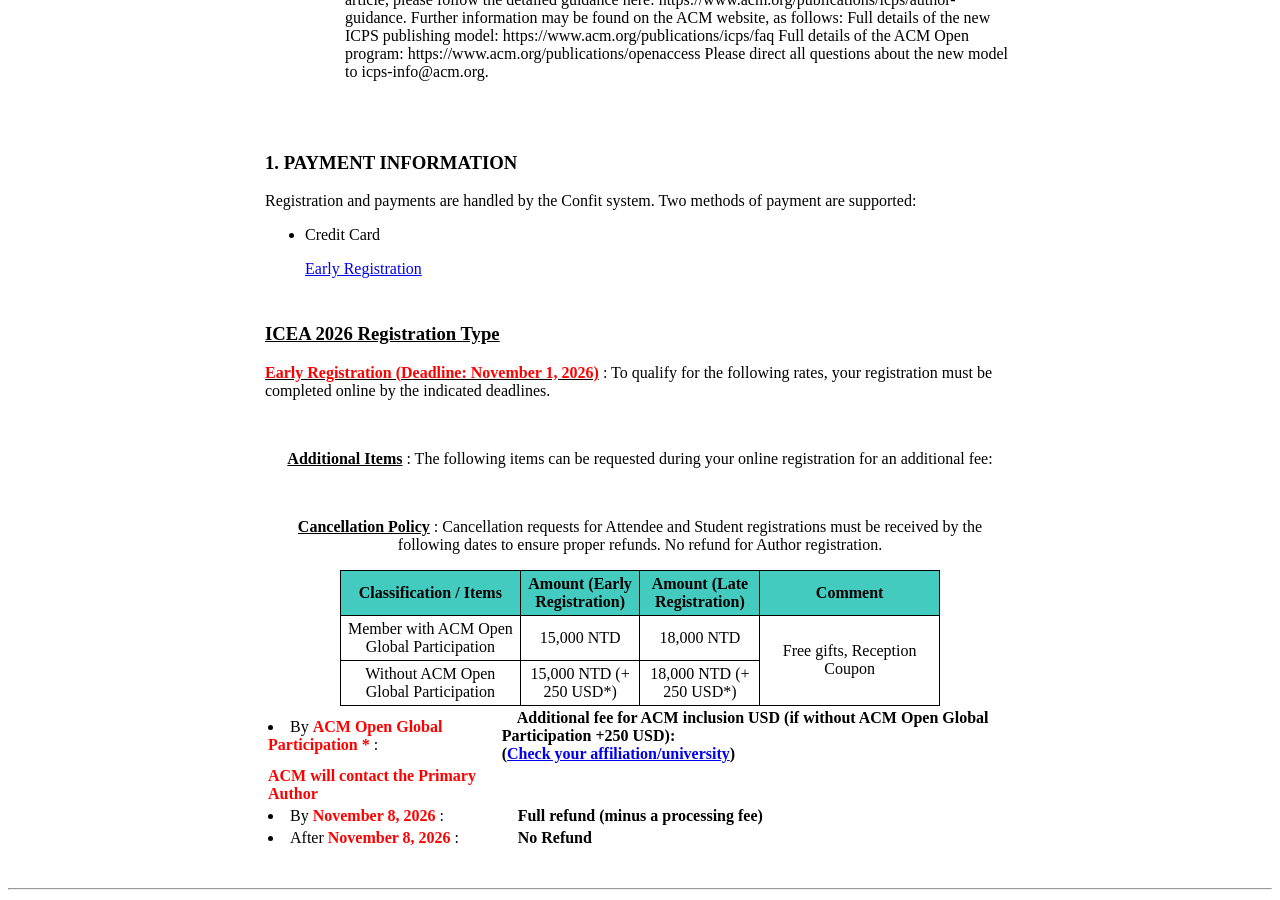
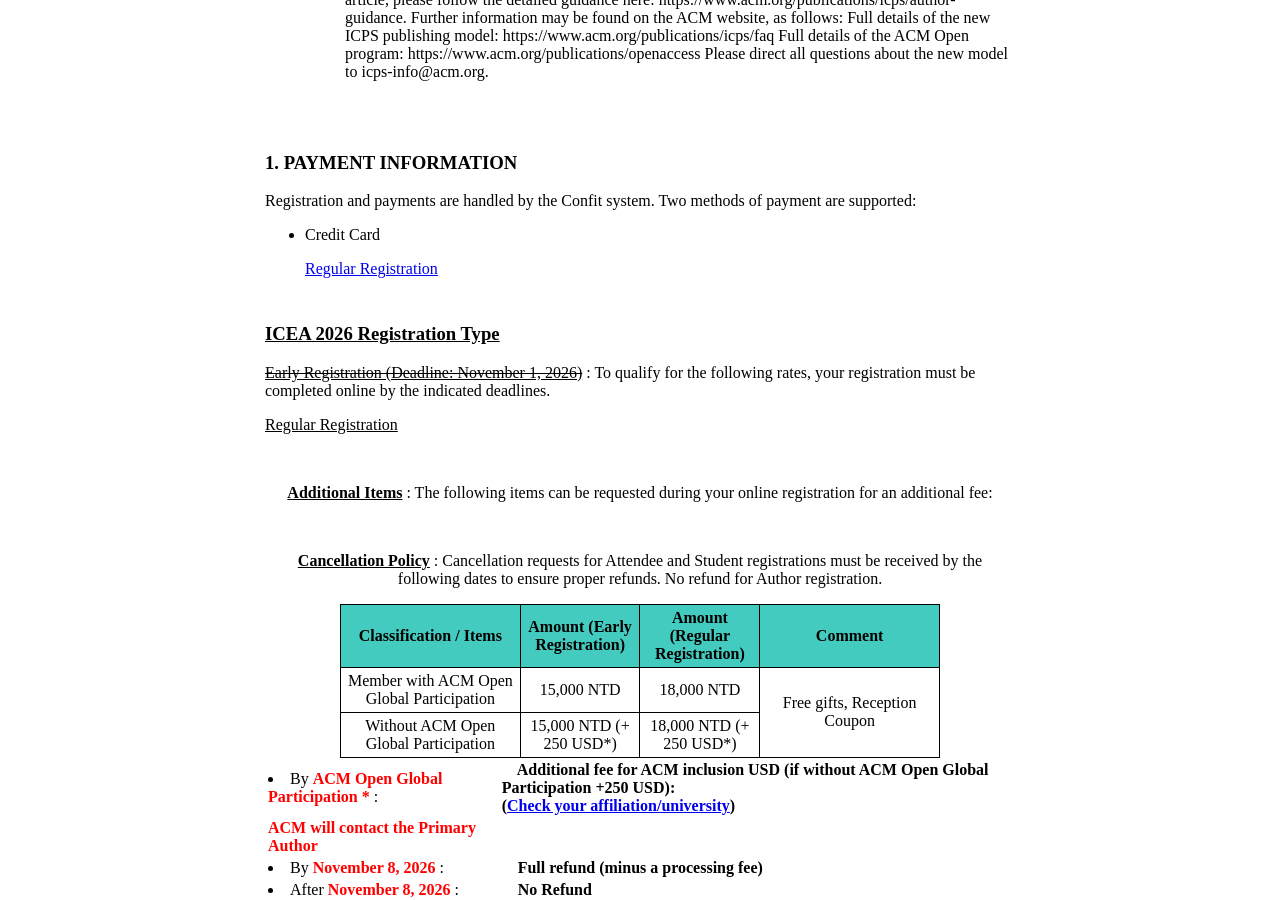
Before and after one commit to icea-conf/2026, a Jekyll site: the page built from registration/index.html, in a window 1280 px wide and 900 px high, scrolled down 562 px. Built offline with Jekyll 4.4.1, drawn with Linux system fonts in a browser that asks for light colours.

Commit message:
Update index.html

```diff
--- a/registration/index.html
+++ b/registration/index.html
@@ -45,9 +45,9 @@ title: ICEA 2026
                     <li>
                       <p>Credit Card </p>
 
-                         <p><a href="https://api.payuni.com.tw/api/uop/receive_info/2/2/U001181071/TNtLxC1wRLFkRDZJz4Py0">Early Registration </a></p>
-                       <!--  <p><a href="https://api.payuni.com.tw/api/uop/receive_info/2/2/U001181071/Fxz79Z66nZUwC9fuMQwCN">Registration </a></p>
-                         -->
+                      <!--   <p><a href="https://api.payuni.com.tw/api/uop/receive_info/2/2/U001181071/TNtLxC1wRLFkRDZJz4Py0">Early Registration </a></p>
+                       -->   <p><a href="https://api.payuni.com.tw/api/uop/receive_info/2/2/U001181071/Fxz79Z66nZUwC9fuMQwCN">Regular Registration </a></p>
+
                     </li>
              <!--       <li>
                          <p>Bank Transfer (Japan only)</p>
@@ -71,7 +71,8 @@ title: ICEA 2026
 
           <div style="padding-top: 10px">
                <h3><u>ICEA 2026 Registration Type</u></h3>
-               <p><u><b style="color:#FF0000">Early Registration (Deadline: November 1, 2026)</b></u><a style="text-align: justify"> : To qualify for the following rates, your registration must be completed online by the indicated deadlines.</a></p>
+               <p><u><del>Early Registration (Deadline: November 1, 2026)</u><a style="text-align: justify"> : To qualify for the following rates, your registration must be completed online by the indicated deadlines.</a></del></p>
+               <p><u>Regular Registration</u></p>
                <center>
 
                    <table class="tlayout2" cellspacing="0" style="width: 80%; border-collapse: collapse; text-align: center;">
@@ -84,7 +85,7 @@ title: ICEA 2026
                                    <b>Amount (Early Registration)</b>
                                </td>
                                <td class="theader" width="20%">
-                                   <b>Amount (Late Registration)</b>
+                                   <b>Amount (Regular Registration)</b>
                                </td>
                                <td class="theader" width="30%">
                                    <b>Comment</b>
```
